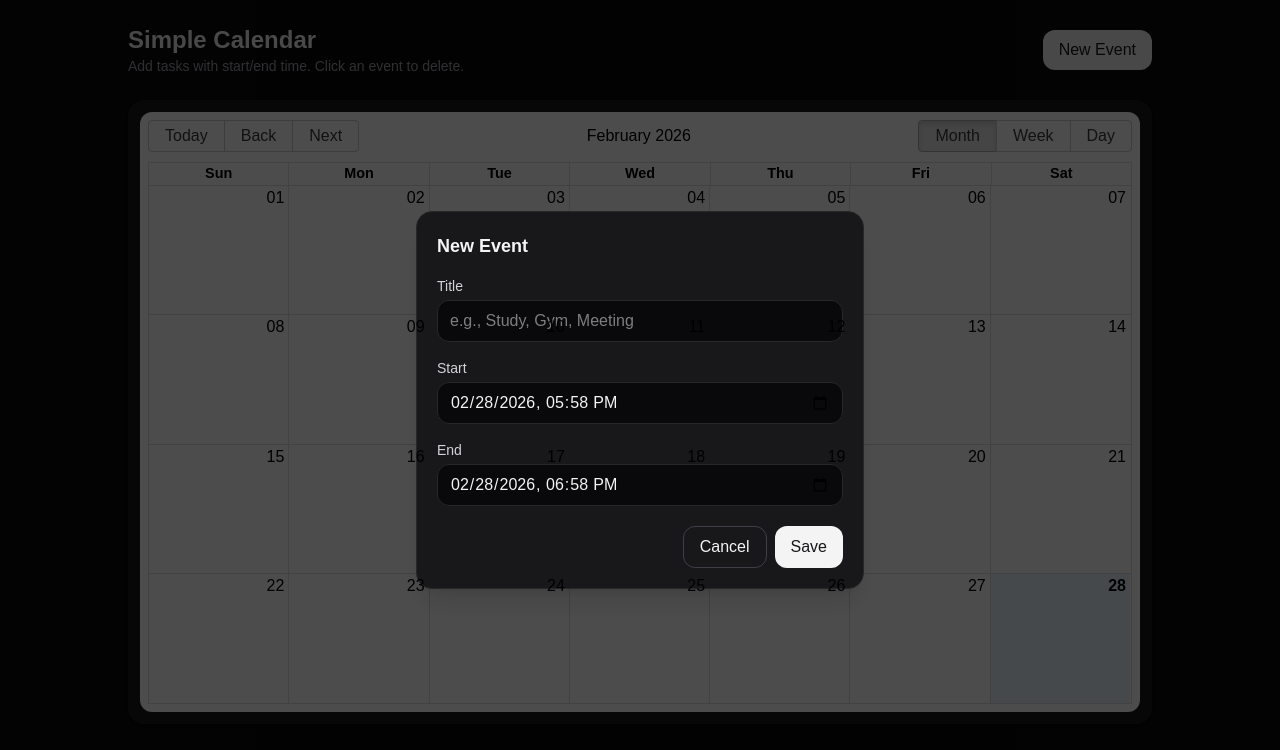
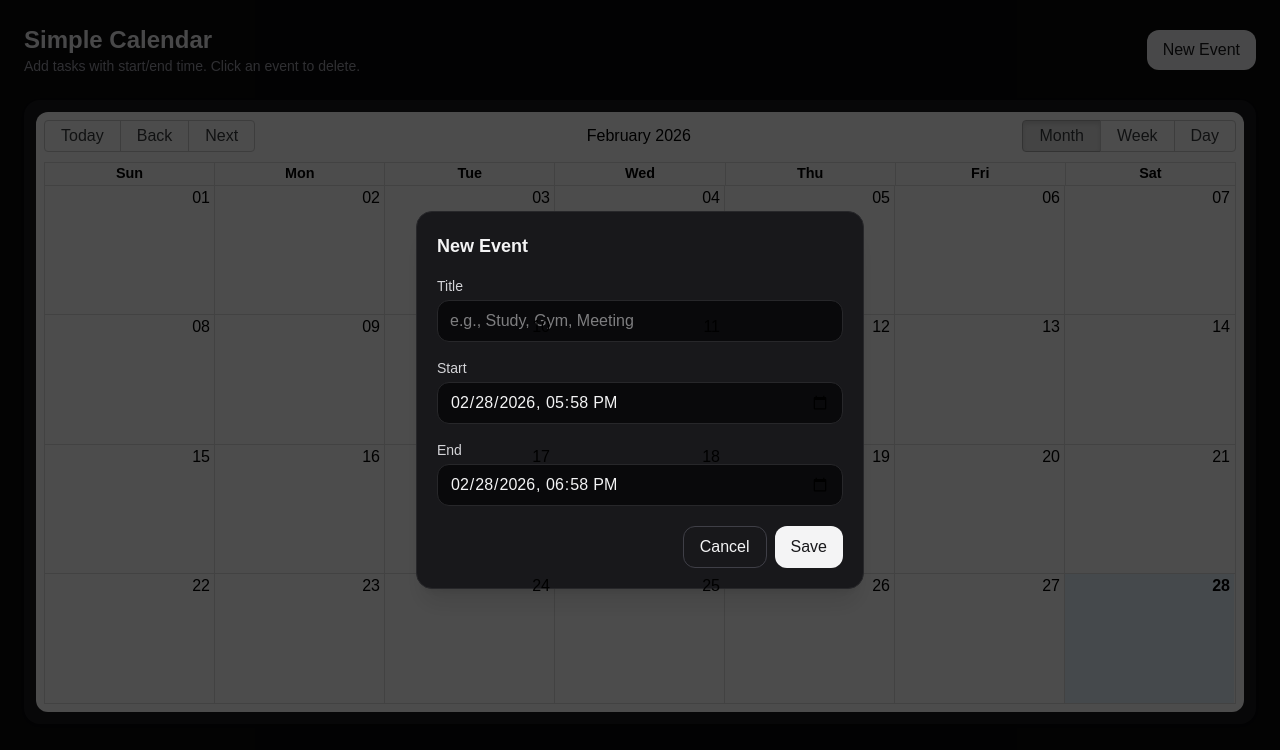
Before and after one commit to FXJ-81/calendar-app, a Next.js app: page / in a window 1280 px wide. Both pictures are taken after a click on the button "New Event". Shown: the top 750 px of the page. Built offline with nearby package versions, Linux system fonts and the light colour scheme.

Commit message:
Make calendar full width

```diff
--- a/components/CalendarApp.tsx
+++ b/components/CalendarApp.tsx
@@ -15,7 +15,7 @@ const locales = { "en-US": enUS };
 const localizer = dateFnsLocalizer({
   format,
   parse,
-  startOfWeek: () => startOfWeek(new Date(), { weekStartsOn: 0 }),
+  startOfWeek: (date: Date) => startOfWeek(date, { weekStartsOn: 0 }),
   getDay,
   locales,
 });
@@ -78,7 +78,7 @@ export default function CalendarApp() {
 
   return (
     <div className="min-h-screen bg-zinc-950 text-zinc-100 p-6">
-      <div className="mx-auto max-w-5xl">
+  <div className="w-full">
         <div className="flex items-center justify-between gap-4 mb-6">
           <div>
             <h1 className="text-2xl font-semibold">Simple Calendar</h1>
@@ -110,8 +110,19 @@ export default function CalendarApp() {
         </div>
 
         {isOpen && (
-          <div className="fixed inset-0 bg-black/70 flex items-center justify-center p-4">
-            <div className="w-full max-w-md rounded-2xl bg-zinc-900 p-5 shadow-xl border border-zinc-800">
+          <div
+            className="fixed inset-0 bg-black/70 flex items-center justify-center p-4"
+            onClick={() => {
+              setTitle("");
+              setStartStr(toInputValue(new Date()));
+              setEndStr(toInputValue(new Date(Date.now() + 60 * 60 * 1000)));
+              setIsOpen(false);
+            }}
+          >
+            <div
+              className="w-full max-w-md rounded-2xl bg-zinc-900 p-5 shadow-xl border border-zinc-800"
+              onClick={(e) => e.stopPropagation()}
+            >
               <h2 className="text-lg font-semibold mb-4">New Event</h2>
 
               <label className="block text-sm text-zinc-300 mb-1">Title</label>
@@ -140,7 +151,12 @@ export default function CalendarApp() {
 
               <div className="flex justify-end gap-2">
                 <button
-                  onClick={() => setIsOpen(false)}
+                  onClick={() => {
+                    setTitle("");
+                    setStartStr(toInputValue(new Date()));
+                    setEndStr(toInputValue(new Date(Date.now() + 60 * 60 * 1000)));
+                    setIsOpen(false);
+                  }}
                   className="rounded-xl border border-zinc-700 px-4 py-2 hover:bg-zinc-800"
                 >
                   Cancel
```
